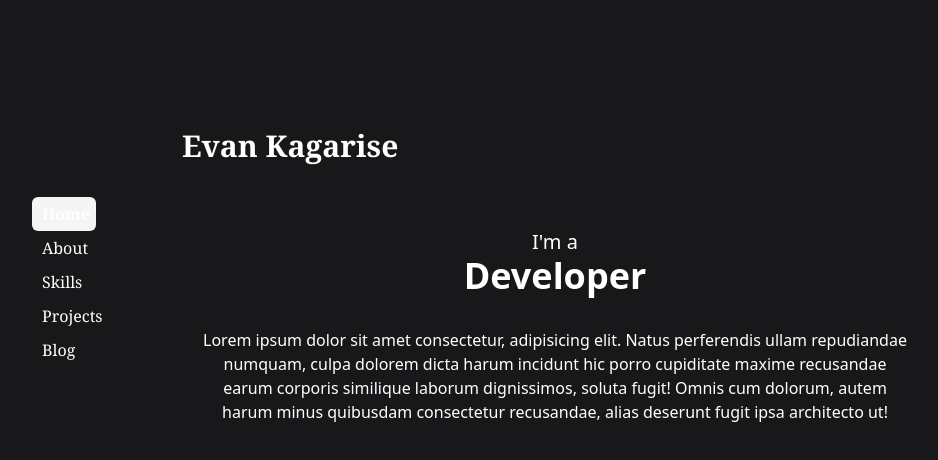
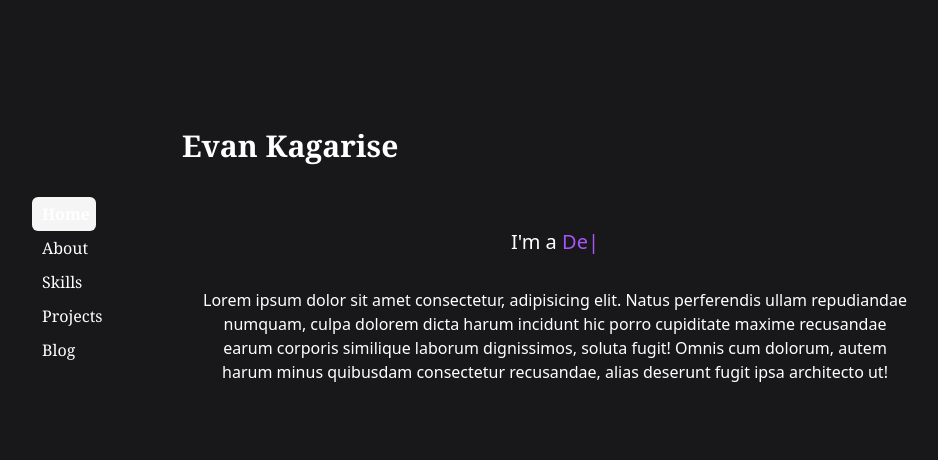
Before and after one commit to evankagarise/nextjs-typescript-tailwind-portfolio, a Next.js app: page / in a window 1280 px wide. Shown: the top 460 px of the page, without its empty margins (160-1098 px from the left). Built offline with nearby package versions, Linux system fonts and the light colour scheme.

Commit message:
added type animation

```diff
--- a/app/blog/page.tsx
+++ b/app/blog/page.tsx
@@ -3,7 +3,11 @@ import { use } from "react";
 import { getBlogs } from "@/lib/blogs";
 import Image from "next/image";
 import Link from "next/link";
-
+import type { Metadata } from 'next';
+export const metadata: Metadata = {
+  title: 'Blog',
+  description: 'VP of Developer Experience at Vercel.',
+};
 async function getInitialBlogs() {
   const blogs = getBlogs();
   return blogs;
--- a/app/page.tsx
+++ b/app/page.tsx
@@ -1,12 +1,25 @@
-
-
+'use client'
+import { TypeAnimation } from "react-type-animation"
 export default function Home() {
   return (
    <section className="">
     <h1 className="font-bold text-3xl font-serif text-white">Evan Kagarise</h1>
     <div className="flex flex-col items-center justify-center mt-16">
-      <h2 className="text-xl text-white">I'm a </h2>
-      <h1 className="text-4xl text-white font-bold">Developer</h1>
+      <h2 className="text-xl text-white">I'm a <span> </span>
+      <TypeAnimation
+            sequence={[
+              'Developer',
+              2000,
+              'Designer',
+              2000,
+              'Creator',
+              2000,
+            ]}
+            speed={50}
+            className='text-purple-500'
+            wrapper='span'
+            repeat={Infinity}
+            /></h2>
 
       <p className="mt-8 m-4 text-white text-center">Lorem ipsum dolor sit amet consectetur, adipisicing elit. Natus perferendis ullam repudiandae numquam, culpa dolorem dicta harum incidunt hic porro cupiditate maxime recusandae earum corporis similique laborum dignissimos, soluta fugit! Omnis cum dolorum, autem harum minus quibusdam consectetur recusandae, alias deserunt fugit ipsa architecto ut!</p>
     </div>
--- a/app/skills/page.tsx
+++ b/app/skills/page.tsx
@@ -3,6 +3,11 @@ import { DiJavascript1, DiCss3} from 'react-icons/di'
 import { SiNextdotjs, SiReact, SiTailwindcss, SiGraphql, SiPostgresql, SiTypescript} from 'react-icons/si'
 import {ImHtmlFive} from 'react-icons/im'
 import {AiFillGithub} from 'react-icons/ai'
+import type { Metadata } from 'next';
+export const metadata: Metadata = {
+  title: 'Skills',
+  description: 'VP of Developer Experience at Vercel.',
+};
 const page = () => {
   return (
     <div>
--- a/package.json
+++ b/package.json
@@ -24,6 +24,7 @@
     "react": "18.2.0",
     "react-dom": "18.2.0",
     "react-icons": "^4.8.0",
+    "react-type-animation": "^2.1.2",
     "remark": "^14.0.2",
     "remark-gfm": "^3.0.1",
     "remark-html": "^15.0.2",
```
Also changed, not shown: 1 other file (tests, documents, lock files or other folders).
